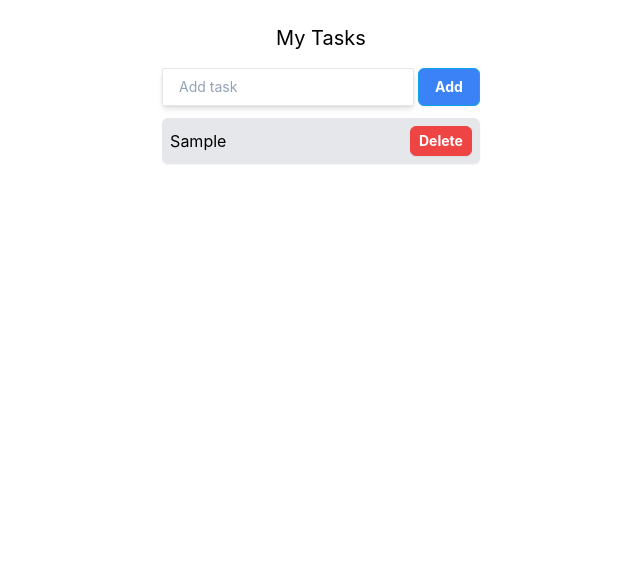
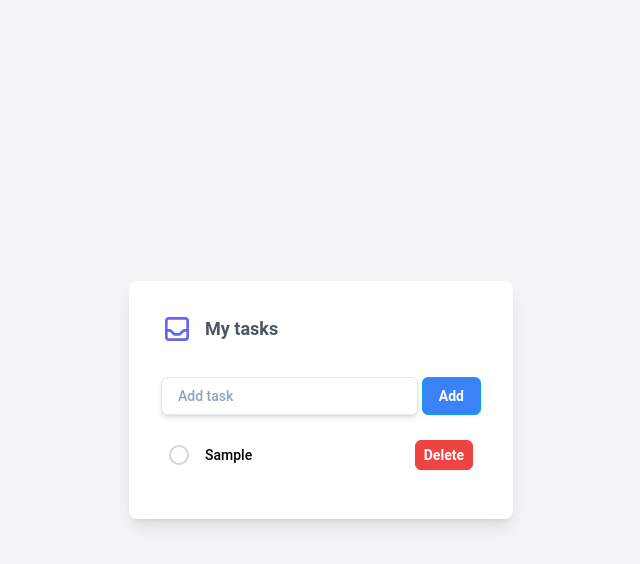
Before and after one commit to freakyfanny/todolist, a React (Create React App) app: page / in a window 1280 px wide. Both pictures are taken after typing "Sample" into the empty fields and a click on the button "Add". Shown: the top 564 px of the page, without its empty margins (319-959 px from the left). Built offline with nearby package versions, Linux system fonts and the light colour scheme.

Commit message:
styling fixed and toggle todo as done possible

```diff
--- a/src/App.js
+++ b/src/App.js
@@ -1,14 +1,36 @@
-import React from 'react';
-import AddTodo from './components/AddTodo';
-import Todos from './components/Todos';
+import React from "react";
+import AddTodo from "./components/AddTodo";
+import Todos from "./components/Todos";
 
 const App = () => {
   return (
-		<div className="app flex flex-col items-center pt-4">
-			<h1 className="text-xl p-2">My Tasks</h1>
+    <div className="app flex flex-col items-center">
+      <div className="flex items-center justify-center w-screen h-screen font-medium">
+        <div className="flex flex-grow items-center justify-center h-full text-gray-600 bg-gray-100">
+          <div className="max-w-full p-8 bg-white rounded-lg shadow-lg w-96">
+            <div className="flex items-center mb-6">
+              <svg
+              className="h-8 w-8 text-indigo-500 stroke-current"
+                xmlns="http://www.w3.org/2000/svg"
+                fill="none"
+                viewBox="0 0 24 24"
+                stroke="currentColor"
+              >
+                <path
+                  strokeLinecap="round"
+                  strokeLinejoin="round"
+                  strokeWidth="2"
+                  d="M20 13V6a2 2 0 00-2-2H6a2 2 0 00-2 2v7m16 0v5a2 2 0 01-2 2H6a2 2 0 01-2-2v-5m16 0h-2.586a1 1 0 00-.707.293l-2.414 2.414a1 1 0 01-.707.293h-3.172a1 1 0 01-.707-.293l-2.414-2.414A1 1 0 006.586 13H4"
+                />
+              </svg>
+              <h4 className="font-semibold ml-3 text-lg">My tasks</h4>
+            </div>
             <div className="flex flex-col">
               <AddTodo />
               <Todos />
+            </div>
+          </div>
+        </div>
       </div>
     </div>
   );
--- a/src/components/AddTodo.js
+++ b/src/components/AddTodo.js
@@ -1,17 +1,16 @@
-import React, { useState } from 'react';
+import React, { useState } from "react";
 import { useDispatch } from "react-redux";
 import { addTodo } from "../redux/todosSlice";
 
 const AddTodo = () => {
-	const [value, setValue] = useState('');
+  const [value, setValue] = useState("");
 
   const dispatch = useDispatch();
 
   const onSubmit = (event) => {
     event.preventDefault();
 
-		if(value.trim().length === 0)
-		{
+    if (value.trim().length === 0) {
       alert("Enter a todo before adding !!");
       setValue("");
       return;
@@ -19,7 +18,7 @@ const AddTodo = () => {
 
     dispatch(
       addTodo({
-				todo: value
+        todo: value,
       })
     );
 
@@ -30,7 +29,7 @@ const AddTodo = () => {
     <div className="flex items-center justify-center align-middle my-2">
       <input
         type="text"
-				className="block w-full py-2 px-4 mr-1 bg-white border border-white-300 rounded-sm text-sm shadow-md placeholder-slate-400
+        className="rounded-md block w-full py-2 px-4 mr-1 bg-white border border-black-900 text-sm shadow-md placeholder-slate-400
                 focus:outline-none focus:border-sky-500 focus:ring-1 focus:ring-sky-500
                 disabled:bg-slate-50 disabled:text-slate-500 disabled:border-slate-200 disabled:shadow-none
                 invalid:border-pink-500 invalid:text-pink-600
@@ -40,7 +39,10 @@ const AddTodo = () => {
         onChange={(event) => setValue(event.target.value)}
       ></input>
 
-			<button className="shadow-sm bg-blue-500 hover:bg-blue-700 border border-sky-500 text-white font-bold text-sm py-2 px-4 rounded-md" onClick={onSubmit}>
+      <button
+        className="shadow-sm bg-blue-500 hover:bg-blue-700 border border-sky-500 text-white font-bold text-sm py-2 px-4 rounded-md"
+        onClick={onSubmit}
+      >
         Add
       </button>
     </div>
--- a/src/components/TodoItem.js
+++ b/src/components/TodoItem.js
@@ -1,8 +1,8 @@
 import React from "react";
 import { useDispatch } from "react-redux";
-import { deleteTodo } from "../redux/todosSlice";
+import { deleteTodo, toggleTodo } from "../redux/todosSlice";
 
-const TodoItem = ({ id, title }) => {
+const TodoItem = ({ id, title, completed }) => {
   const dispatch = useDispatch();
 
   const removeTask = () => {
@@ -13,9 +13,26 @@ const TodoItem = ({ id, title }) => {
     );
   };
 
+  const markAsDone = (e) => {
+    dispatch(
+		toggleTodo({
+        id: id,
+		status: e.target.checked,
+      })
+    );
+  };
+
   return (
-    <li className="shadow-sm bg-gray-200 px-2 py-2  text-black rounded-md flex my-1 w-full items-center justify-between">
-      <p>{title}</p>
+    <li className="px-2 py-2  text-black flex my-1 w-full items-center justify-between hover:bg-gray-100 rounded-md">
+	<input className="hidden" type="checkbox" id="task_1" checked={completed} onChange={(e) => {markAsDone(e);}} />
+	<label className="flex items-center h-10 rounded cursor-pointer" htmlFor="task_1">
+		<span className="flex items-center justify-center w-5 h-5 text-transparent border-2 border-gray-300 rounded-full">
+			<svg className="w-4 h-4 fill-current" xmlns="http://www.w3.org/2000/svg" viewBox="0 0 20 20" fill="currentColor">
+				<path fillRule="evenodd" d="M16.707 5.293a1 1 0 010 1.414l-8 8a1 1 0 01-1.414 0l-4-4a1 1 0 011.414-1.414L8 12.586l7.293-7.293a1 1 0 011.414 0z" clipRule="evenodd" />
+			</svg>
+		</span>
+		<span className="ml-4 text-sm">{title}</span>
+	</label>
       <div>
         <button
           className="shadow-sm bg-red-500 hover:bg-red-700 border border-red-500 text-white font-bold text-sm py-1 px-2 rounded-md"
--- a/src/components/Todos.js
+++ b/src/components/Todos.js
@@ -4,13 +4,13 @@ import { useSelector } from "react-redux";
 
 const Todos = () => {
 	const todos = useSelector((state)=>{
-		return state.todos;
+		return state.todos.todolist;
 	});
 
 	return (
 		<ul className="flex flex-col justify-center items-center">
 			{todos.map((todo) => (
-				<TodoItem id={todo.id} title={todo.name} completed={todo.status} />
+				<TodoItem key={todo.id} id={todo.id} title={todo.name} completed={todo.status} />
 			))}
 		</ul>
 	);
--- a/src/index.css
+++ b/src/index.css
@@ -3,15 +3,26 @@
 @tailwind utilities;
 
 body {
-  font-family: -apple-system, BlinkMacSystemFont, 'Segoe UI', 'Roboto', 'Oxygen',
+  font-family: 'Nunito', 'Roboto', 'Oxygen',
     'Ubuntu', 'Cantarell', 'Fira Sans', 'Droid Sans', 'Helvetica Neue',
     sans-serif;
   -webkit-font-smoothing: antialiased;
   -moz-osx-font-smoothing: grayscale;
-  background: white;
+  margin:0;
 }
 
 code {
   font-family: source-code-pro, Menlo, Monaco, Consolas, 'Courier New',
     monospace;
 }
+
+input[type=checkbox]:checked+label span:first-of-type {
+	background-color: #10B981;
+	border-color: #10B981;
+	color: #fff;
+}
+
+input[type=checkbox]:checked+label span:nth-of-type(2) {
+	text-decoration: line-through;
+	color: #9CA3AF;
+}
--- a/src/redux/todosSlice.js
+++ b/src/redux/todosSlice.js
@@ -1,22 +1,27 @@
 import { createSlice, nanoid } from "@reduxjs/toolkit";
 
 export const todosSlice = createSlice({
-    name: "todos",
-    initialState:[],
-    reducers:{
-        addTodo: (state, action)=>{
-            const newTodo = {
-                id: new nanoid(),
-                name: action.payload.todo
-            }
-            state.push(newTodo);
-        },
-        deleteTodo: (state, action)=>{
-            return state.filter((item) => item.id !== action.payload.id);
-        }
-    }
+  name: "todos",
+  initialState: { todolist: [] },
+  reducers: {
+    addTodo: (state, action) => {
+      const newTodo = {
+        id: nanoid(),
+        name: action.payload.todo,
+        status: false,
+      };
+      state.todolist.push(newTodo);
+    },
+    deleteTodo: (state, action) => {
+      return state.todolist.filter((item) => item.id !== action.payload.id);
+    },
+    toggleTodo: (state, action) => {
+        const todoPos = state.todolist.map(function(x) {return x.id; }).indexOf(action.payload.id);
+        state.todolist[todoPos] = { ...state.todolist[todoPos], status: action.payload.status}
+    },
+  },
 });
 
-export const {addTodo, deleteTodo} = todosSlice.actions;
+export const { addTodo, deleteTodo, toggleTodo } = todosSlice.actions;
 
 export default todosSlice.reducer;
```
Lines whose indentation alone changed are shown as unchanged.
